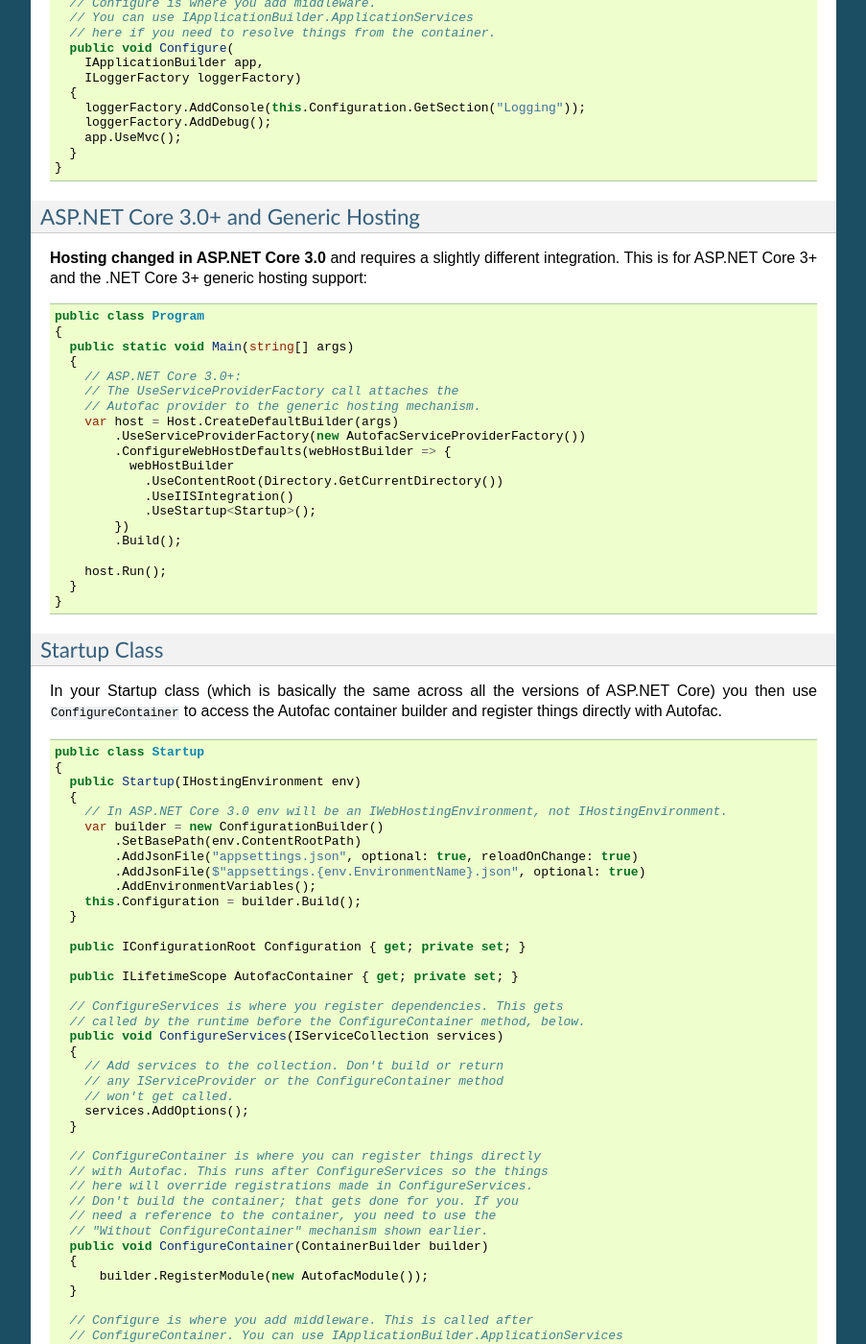
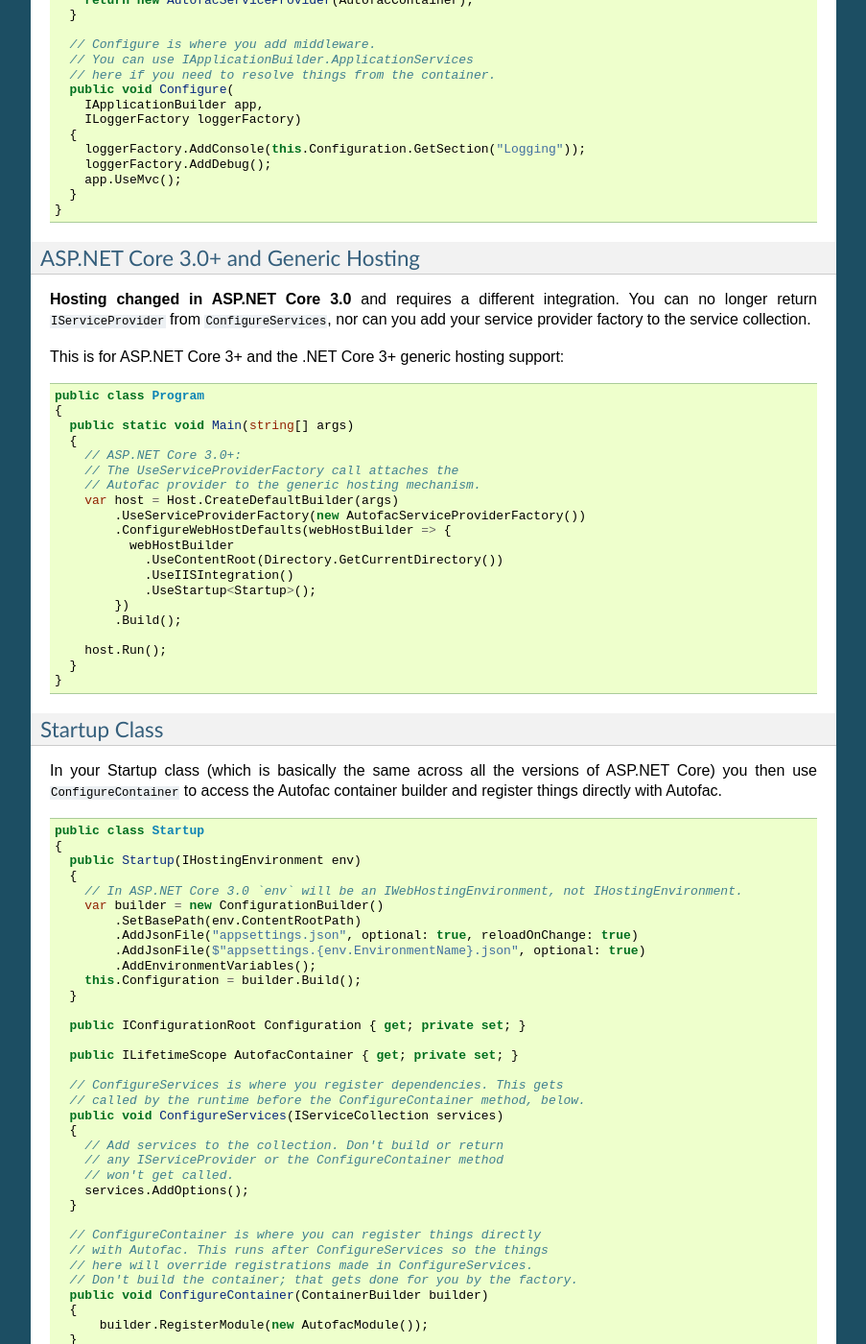
Before and after one commit to autofac/Documentation, a Sphinx documentation site: the page built from docs/integration/aspnetcore.rst, in a window 1280 px wide and 1400 px high, scrolled down 2080 px. Shown: the whole window at 96% size, without its empty margins (198-1101 px from the left). Built offline with Sphinx 7.4.7, drawn with Linux system fonts in a browser that asks for light colours; some of the changed text lies outside the part shown.

Commit message:
More ASP.NET Core 3 updates
Removing comments that don't make sense and a couple of redundant things.

```diff
--- a/docs/integration/aspnetcore.rst
+++ b/docs/integration/aspnetcore.rst
@@ -26,8 +26,7 @@
 ASP.NET Core 1.1 - 2.2
 ----------------------
 
-This example shows **ASP.NET Core 1.1 - 2.2** usage, where you call ``services.AddAutofac()`` on the ``WebHostBuilder``.
-**This is not for ASP.NET Core 3+** or the .NET Core 3+ generic hosting support.
+This example shows **ASP.NET Core 1.1 - 2.2** usage, where you call ``services.AddAutofac()`` on the ``WebHostBuilder``. **This is not for ASP.NET Core 3+** or the .NET Core 3+ generic hosting support - ASP.NET Core 3 requires you to specify a service provider factory directly rather than adding it to the service collection.
 
 .. sourcecode:: csharp
 
@@ -53,8 +52,7 @@
       }
     }
 
-This example shows **ASP.NET Core 1.1 - 2.2** usage, where you return an ``IServiceProvider`` from the ``ConfigureServices(IServiceCollection services)`` delegate.
-**This is not for ASP.NET Core 3+** or the .NET Core 3+ generic hosting support.
+This example shows **ASP.NET Core 1.1 - 2.2** usage, where you return an ``IServiceProvider`` from the ``ConfigureServices(IServiceCollection services)`` delegate. **This is not for ASP.NET Core 3+** or the .NET Core 3+ generic hosting support - ASP.NET Core 3 has deprecated the ability to return a service provider from ``ConfigureSerivces``.
 
 .. sourcecode:: csharp
 
@@ -113,7 +111,9 @@
 ASP.NET Core 3.0+ and Generic Hosting
 -------------------------------------
 
-**Hosting changed in ASP.NET Core 3.0** and requires a slightly different integration. This is for ASP.NET Core 3+ and the .NET Core 3+ generic hosting support:
+**Hosting changed in ASP.NET Core 3.0** and requires a different integration. You can no longer return ``IServiceProvider`` from ``ConfigureServices``, nor can you add your service provider factory to the service collection.
+
+This is for ASP.NET Core 3+ and the .NET Core 3+ generic hosting support:
 
 .. sourcecode:: csharp
 
@@ -149,7 +149,7 @@
     {
       public Startup(IHostingEnvironment env)
       {
-        // In ASP.NET Core 3.0 env will be an IWebHostingEnvironment, not IHostingEnvironment.
+        // In ASP.NET Core 3.0 `env` will be an IWebHostingEnvironment, not IHostingEnvironment.
         var builder = new ConfigurationBuilder()
             .SetBasePath(env.ContentRootPath)
             .AddJsonFile("appsettings.json", optional: true, reloadOnChange: true)
@@ -175,9 +175,7 @@
       // ConfigureContainer is where you can register things directly
       // with Autofac. This runs after ConfigureServices so the things
       // here will override registrations made in ConfigureServices.
-      // Don't build the container; that gets done for you. If you
-      // need a reference to the container, you need to use the
-      // "Without ConfigureContainer" mechanism shown earlier.
+      // Don't build the container; that gets done for you by the factory.
       public void ConfigureContainer(ContainerBuilder builder)
       {
           builder.RegisterModule(new AutofacModule());
@@ -301,30 +299,24 @@
 * The lifecycle of *controller constructor parameters* is handled by the request lifetime.
 * Special wiring that you may have done during registration of the controller (like setting up property injection) won't work.
 
-You can change this by specifying ``AddControllersAsServices()`` when you register MVC with the service collection. Doing that will automatically register controller types into the ``IServiceCollection`` when you call ``builder.Populate(services)``.
+You can change this by specifying ``AddControllersAsServices()`` when you register MVC with the service collection. Doing that will automatically register controller types into the ``IServiceCollection`` when the service provider factory calls ``builder.Populate(services)``.
 
 .. sourcecode:: csharp
 
     public class Startup
     {
       // Omitting extra stuff so you can see the important part...
-      public IServiceProvider ConfigureServices(IServiceCollection services)
+      public void ConfigureServices(IServiceCollection services)
       {
         // Add controllers as services so they'll be resolved.
         services.AddMvc().AddControllersAsServices();
+      }
 
-        var builder = new ContainerBuilder();
-
-        // When you do service population, it will include your controller
-        // types automatically.
-        builder.Populate(services);
-
+      public void ConfigureContainer(ContainerBuilder builder)
+      {
         // If you want to set up a controller for, say, property injection
         // you can override the controller registration after populating services.
         builder.RegisterType<MyController>().PropertiesAutowired();
-
-        this.ApplicationContainer = builder.Build();
-        return new AutofacServiceProvider(this.ApplicationContainer);
       }
     }
 
```
Also changed, not shown: other parts of docs/integration/aspnetcore.rst (+2 -2 lines).
